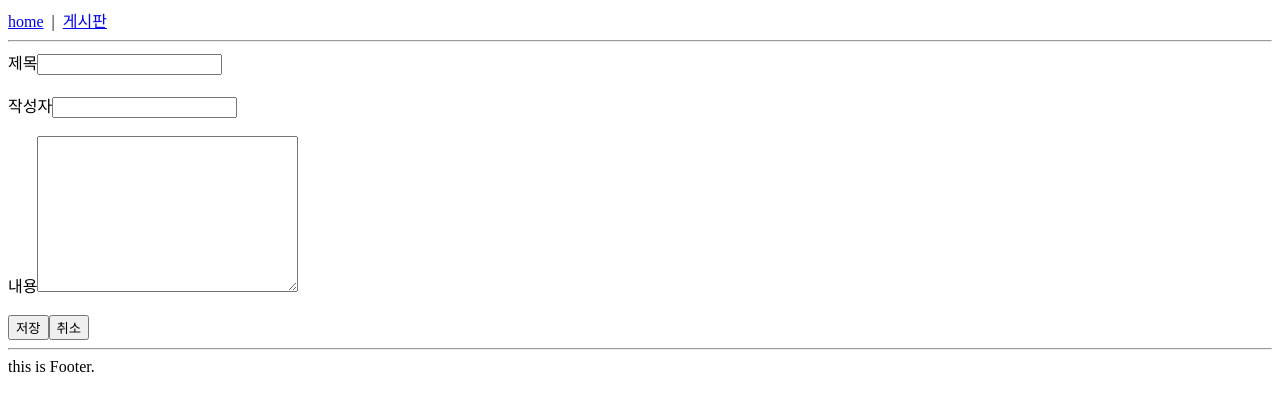
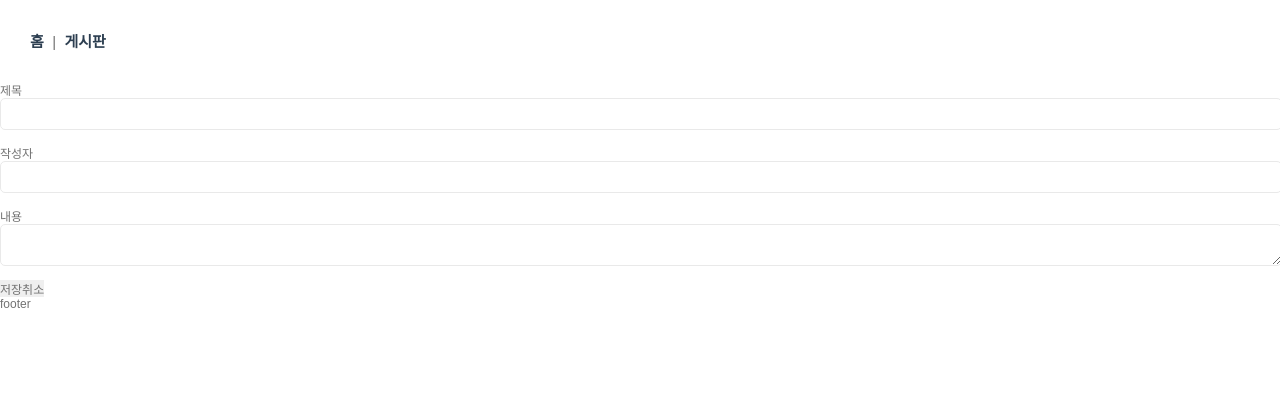
Before and after one commit to hwone9/reactboard, a React (Create React App) app in the folder reactboard-front/: page /write in a window 1280 px wide. Shown: the top 410 px of the page. Built offline with nearby package versions, Linux system fonts and the light colour scheme.

Commit message:
[front] header css 적용

```diff
--- a/reactboard-front/src/App.js
+++ b/reactboard-front/src/App.js
@@ -1,3 +1,5 @@
+import "../src/styles/default.css";
+
 import {Route, Routes} from "react-router-dom";
 import BoardList from "./routes/BoardList";
 import Home from "./routes/Home";
--- a/reactboard-front/src/layout/Footer.js
+++ /dev/null
@@ -1,12 +0,0 @@
-import React from "react";
-
-const Footer = ()=>{
-    return (
-        <header>
-            <hr/>
-            this is Footer.
-        </header>
-    );
-};
-
-export default Footer;
--- a/reactboard-front/src/layout/Header.js
+++ /dev/null
@@ -1,14 +0,0 @@
-import React from "react";
-
-const Header = ()=>{
-    return (
-        <header>
-            <a href="/">home</a>
-            &nbsp;&nbsp;|&nbsp;&nbsp;
-            <a href="/board">게시판</a>
-            <hr/>
-        </header>
-    );
-};
-
-export default Header;
--- a/reactboard-front/src/layout/Header.jsx
+++ b/reactboard-front/src/layout/Header.jsx
@@ -1,13 +1,19 @@
+import styles from  "../styles/Header.module.css";
+
 import React from "react";
+import {NavLink} from "react-router-dom";
 
 const Header = ()=>{
     return(
-        <header>
-            <a href="/">홈</a>
-            &nbsp;&nbsp;|&nbsp;&nbsp;
-            <a href="/board">게시판</a>
-            <hr/>
-        </header>
+        <div>
+            <header className={styles.nav}>
+                <NavLink to="/">홈</NavLink>
+                &nbsp;&nbsp;|&nbsp;&nbsp;
+                <NavLink to="/board">게시판</NavLink>
+                <hr/>
+            </header>
+        </div>
+
     )
 }
 
--- a/reactboard-front/src/routes/Home.jsx
+++ b/reactboard-front/src/routes/Home.jsx
@@ -1,3 +1,4 @@
+import styles from  "../styles/Home.module.css";
 import React from "react";
 
 const Home = () => {
--- /dev/null
+++ b/reactboard-front/src/styles/Header.module.css
@@ -0,0 +1,13 @@
+.nav {
+    padding: 30px;
+    font-size: 15px;
+}
+
+.nav a {
+    font-weight: bold;
+    color: #2c3e50;
+}
+
+.nav a[class="active"] {
+    color: #42b983;
+}
--- /dev/null
+++ b/reactboard-front/src/styles/Home.module.css
@@ -0,0 +1,3 @@
+.black_nav{
+    background-color: aquamarine;
+}
--- /dev/null
+++ b/reactboard-front/src/styles/default.css
@@ -0,0 +1,215 @@
+/* Reset */
+* {
+    outline: 0 !important;
+}
+html,
+body,
+h1,
+h2,
+h3,
+h4,
+h5,
+h6,
+div,
+p,
+blockquote,
+pre,
+code,
+address,
+ul,
+ol,
+li,
+menu,
+nav,
+section,
+article,
+aside,
+dl,
+dt,
+dd,
+table,
+thead,
+tbody,
+tfoot,
+label,
+caption,
+th,
+td,
+form,
+fieldset,
+legend,
+hr,
+input,
+button,
+textarea,
+object,
+figure,
+figcaption {
+    margin: 0;
+    padding: 0;
+}
+html,
+body {
+    width: 100%;
+}
+html {
+    -webkit-touch-callout: none;
+    -webkit-user-select: none;
+    -webkit-tap-highlight-color: rgba(0, 0, 0, 0);
+}
+body {
+    width: 100%;
+    background: #fff;
+    min-width: 320px;
+    -webkit-text-size-adjust: none;
+    word-wrap: break-word;
+    word-break: break-all;
+}
+body,
+input,
+select,
+textarea,
+button {
+    border: none;
+    font-size: 12px;
+    font-family: "Noto Sans KR", sans-serif;
+    color: #727272;
+}
+ul,
+ol,
+li {
+    list-style: none;
+}
+table {
+    width: 100%;
+    border-spacing: 0;
+    border-collapse: collapse;
+}
+img,
+fieldset {
+    border: 0;
+}
+address,
+cite,
+code,
+em {
+    font-style: normal;
+    font-weight: normal;
+}
+label,
+img,
+input,
+select,
+textarea,
+button {
+    vertical-align: middle;
+}
+.hide,
+caption,
+legend {
+    line-height: 0;
+    font-size: 1px;
+    overflow: hidden;
+}
+hr {
+    display: none;
+}
+main,
+header,
+section,
+nav,
+footer,
+aside,
+article,
+figure {
+    display: block;
+}
+a {
+    color: #000;
+    text-decoration: none;
+}
+
+/* Form */
+textarea {
+    border: 1px solid #dbdbdb;
+}
+select {
+    height: 32px;
+    font-size: 13px;
+    color: #373737;
+    border: 1px solid #e9e9e9;
+    background: #fff;
+    border-radius: 5px;
+}
+input[type="tel"],
+input[type="time"],
+input[type="text"],
+input[type="password"],
+input[type="search"],
+input[type="email"],
+input[type="file"],
+input[type="url"],
+input[type="number"],
+input[type="date"],
+textarea {
+    width: 100%;
+    height: 30px;
+    font-size: 13px;
+    color: #373737;
+    border: 1px solid #e9e9e9;
+    background: #fff;
+    text-indent: 20px;
+    border-radius: 5px;
+    transition: all 0.5s;
+    vertical-align: middle;
+}
+input::-webkit-input-placeholder {
+    color: #b5b5b5;
+    font-size: 12px;
+    line-height: 100%;
+}
+textarea {
+    padding: 5px 0;
+}
+select:focus,
+textarea:focus,
+input:focus {
+    border: 1px solid #727272;
+}
+
+input[type="tel"][readonly],
+input[type="text"][readonly],
+input[type="password"][readonly],
+input[type="email"][readonly],
+input[type="search"][readonly],
+input[type="tel"][disabled],
+input[type="text"][disabled],
+input[type="password"][disabled],
+input[type="search"][disabled],
+input[type="email"][disabled] {
+    background: #eaeaea;
+    border-color: #c0c0c0;
+    color: #666;
+    -webkit-appearance: none;
+    font-size: 12px;
+}
+textarea[readonly],
+textarea[disabled] {
+    padding: 11px;
+    font-size: 16px;
+    color: #666;
+    font-weight: normal;
+    line-height: 140%;
+    height: 78px;
+    background: #eaeaea;
+    border: 1px solid #c0c0c0;
+}
+
+.clear {
+    clear: both;
+}
+.clear:after {
+    content: "";
+    display: block;
+    clear: both;
+}
```
